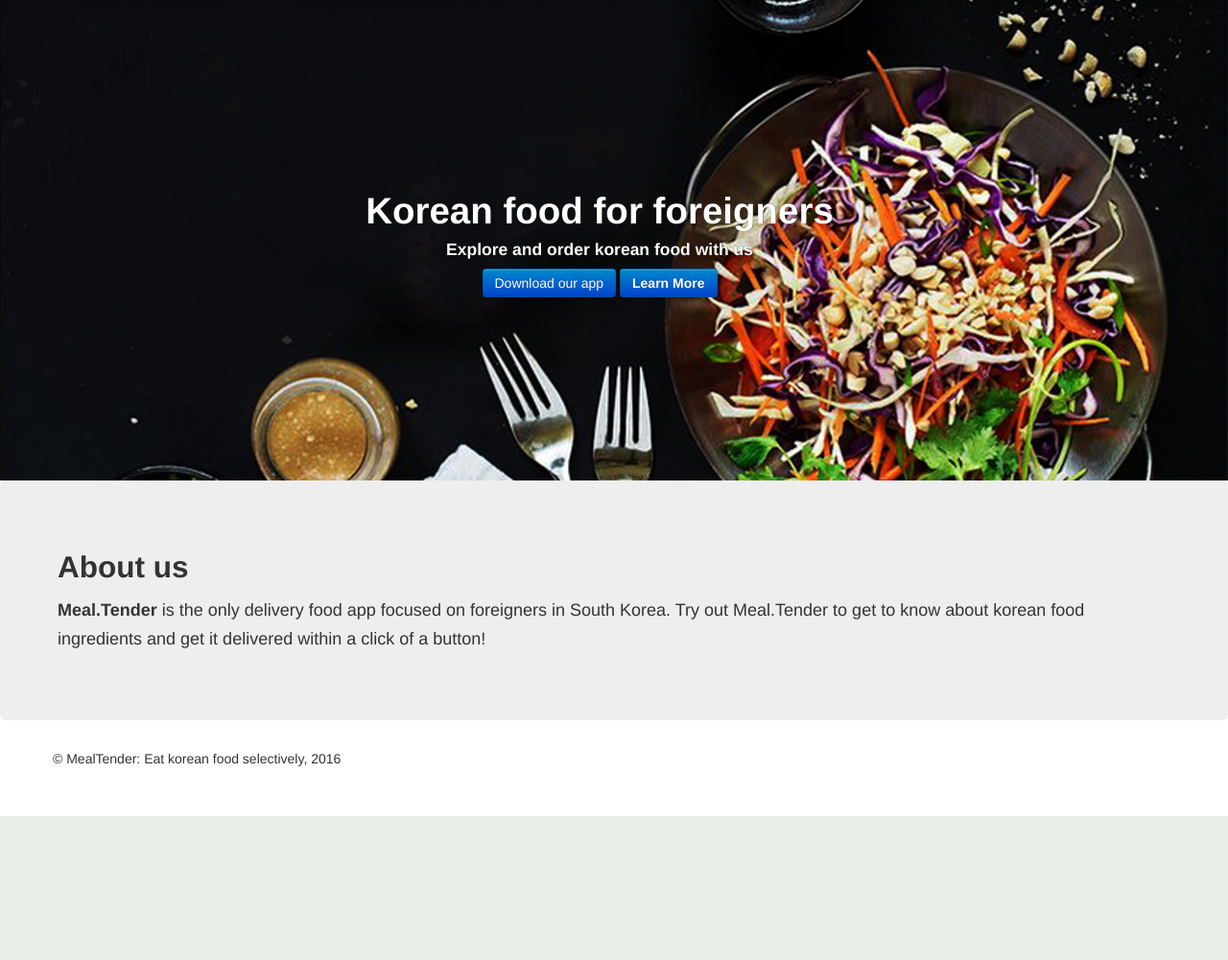
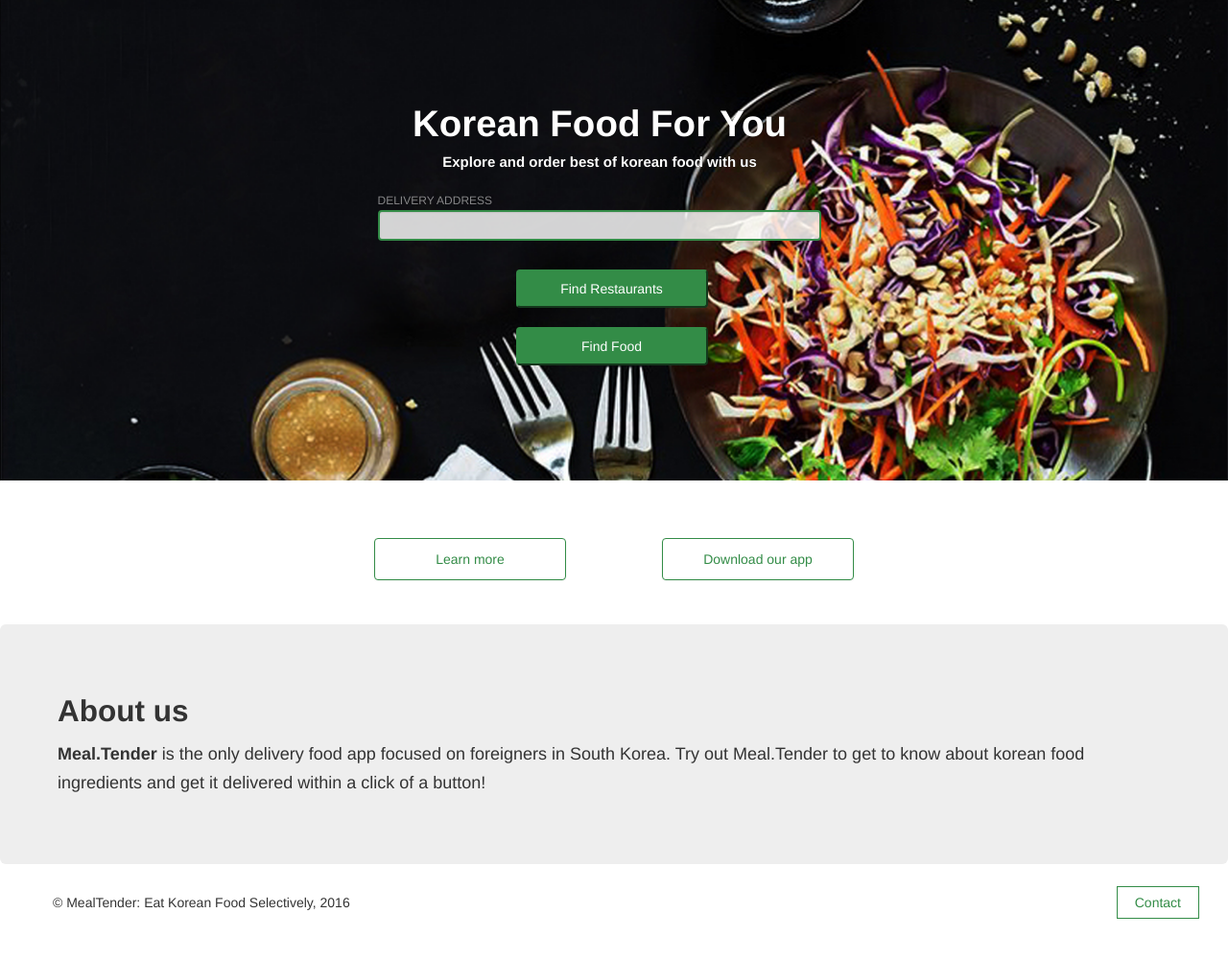
Before and after one commit to olzhabay/MealTender, a Django app: page / in a window 1280 px wide. Shown: the part 51-1052 px from the top of the page at 96% size. Before the commit the page ends 902 px from the top, so only its background shows below. Run offline with Django 3.2, Linux system fonts and the light colour scheme; parts of the project's set-up code (start-up, migrations or seed data) failed here and were passed over.

Commit message:
main css & index  & main_template change

```diff
--- a/static/css/main.css
+++ b/static/css/main.css
@@ -30,3 +30,122 @@
   margin: 0 0 20px;
   color: #fff;
 }
+footer nav {
+  background-color: #FFF;
+}
+
+footer nav li {
+  margin: 0;
+  padding: 0 10px;
+  display: inline;
+}
+
+.contact-btn {
+  float: right;
+}
+
+.contact-btn a {
+  margin-right: 30px;
+  padding: 8px 18px;
+  color: #338C47;
+  border: 1px solid #338C47;
+}
+
+.contact-btn a:active {
+  position: relative;
+  bottom: 2px;
+}
+
+input[name=address] {
+      width: 446px;
+      border: 2.5px solid #338C47;
+      background-color: rgba(255, 255, 255, 0.82);
+}
+
+.address-type p {
+    text-align: left;
+    width: 463px;
+    margin: auto;
+    margin-top: 30px;
+    margin-bottom: 10px;
+
+    align-self: flex-start;
+    color: inherit;
+    opacity: .5;
+    font-size: 12px;
+    font-weight: 500;
+    text-transform: uppercase;
+}
+
+.select-restaurant {
+    background-color: #338C47;
+    border-color: #338C47;
+    border-radius: 4px;
+    background-image: none;
+    margin-top: 20px;
+    color: #FFFFFF;
+    text-shadow: none;
+    width: 200px;
+    height: 40px;
+}
+
+.select-food {
+    border-radius: 4px;
+    background-color: #338C47;
+    border-color: #338C47;
+    background-image: none;
+    margin-top: 10px;
+    color: #FFFFFF;
+    text-shadow: none;
+    width: 200px;
+    height: 40px;
+}
+
+section#Intro {
+    height: 150px;
+}
+
+.search-page h4 {
+    font-size: 15px;
+}
+
+.LearnMore {
+    margin-top: 60px;
+    float: left;
+    width: 50%;
+}
+
+.LearnMore button {
+    width: 200px;
+    margin-right: 50px;
+    float: right;
+
+    background-color: #FFFFFF;
+    border-color: #338C47;
+    border-radius: 4px;
+    background-image: none;
+    color: #338C47;
+    text-shadow: none;
+    width: 200px;
+    height: 44px;
+
+}
+.Download {
+    margin-top: 60px;
+    float: right;
+    width: 50%;
+}
+
+.Download button {
+    width: 200px;
+    margin-left: 50px;
+    float: left;
+    background-color: #FFFFFF;
+    border-color: #338C47;
+    border-radius: 4px;
+    background-image: none;
+    color: #338C47;
+    text-shadow: none;
+    width: 200px;
+    height: 44px;
+}
--- a/templates/app/index.html
+++ b/templates/app/index.html
@@ -9,15 +9,42 @@
     <section class = "search-page">
         <div class = "container">
          <div class="row text-center">
-              <h1 class="text-center">Korean food for foreigners</h1>
-              <h4 class="text-center"> Explore and order korean food with us </h4>
-              <a class="btn btn-primary" href="#">Download our app</a>
+              <h1 class="text-center">Korean Food For You</h1>
+              <h4 class="text-center"> Explore and order best of korean food with us </h4>
 
-              <b class="btn btn-primary" href="#">Learn More</b>
+                 <div class="address-type">
+                    <form class= "center" id="" method="post" action="">
+
+                        <p> DELIVERY ADDRESS </p>
+                        <br/>
+                        <input type="text" name="address" value="" size="100" />
+
+                        <br/>
+                        <nav>
+                           <ul><button type="submit" class="select-restaurant">Find Restaurants</button></ul>
+                           <ul><button type="submit" class="select-food">Find Food</button> </ul>
+                        </nav>
+
+                    </form>
+                </div>
+
           </div>
         </div>
 
     </section>
+
+    <section id="Intro">
+        <div class="LearnMore">
+             <button type="button" class="btn btn-default">Learn more</button>
+        </div>
+        <div class="Download">
+             <button type="button" class="btn btn-success">Download our app</button>
+        </div>
+
+
+    </section>
+
+
 
     <div class="hero-unit">
         <h2>About us</h2>
--- a/templates/app/main_template.html
+++ b/templates/app/main_template.html
@@ -45,9 +45,15 @@
     <script src="{% static 'js/bootstrap.js' %}"></script>
     <script src="{% static 'js/mealtender-ajax.js' %}"></script>
     </body>
+
     <footer>
+        <div class="contact-btn"><a>Contact</a>
+        </div>
+
       <div class="container">
-         <p>&copy; MealTender: Eat korean food selectively, 2016</p>
+         <p>&copy; MealTender: Eat Korean Food Selectively, 2016</p>
       </div>
+
     </footer>
+
 </html>
```
